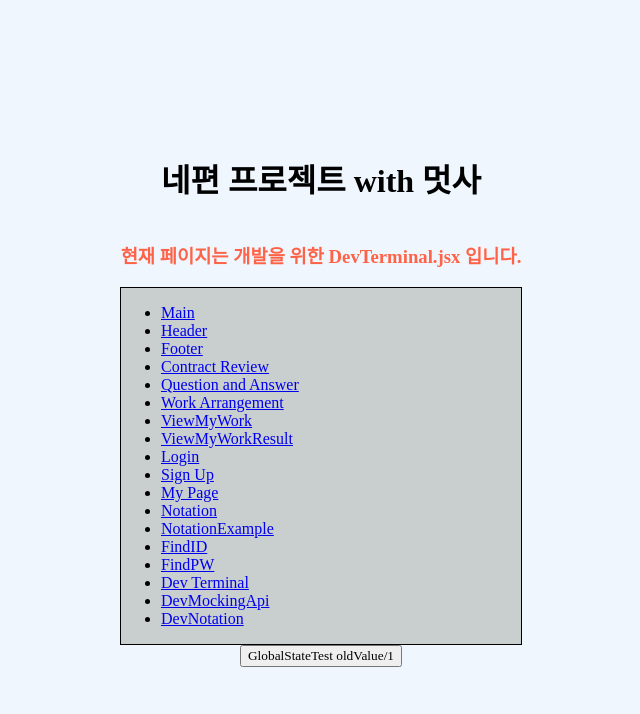
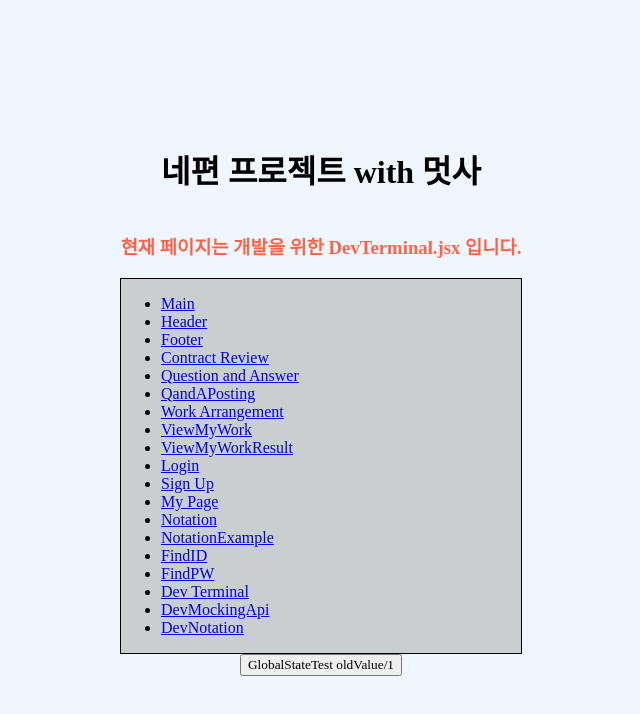
Before and after one commit to HSU-Likelion12-yourSide/YourSide-Front, a React (Create React App) app: page /DevTerminal in a window 1280 px wide. Shown: the top 714 px of the page, without its empty margins (319-959 px from the left). Built offline with nearby package versions, Linux system fonts and the light colour scheme; no server answers.

Commit message:
✨: DevTerminal에 QnAPosting 연결

```diff
--- a/src/DevTerminal.jsx
+++ b/src/DevTerminal.jsx
@@ -51,6 +51,9 @@ const Terminal = () => {
           </li>
           <li>
             <Link to="/QuestionAndAnswer">Question and Answer</Link>
+          </li>
+          <li>
+            <Link to="/QnAPosting">QandAPosting</Link>
           </li>
           <li>
             <Link to="/WorkArrangement">Work Arrangement</Link>
```
